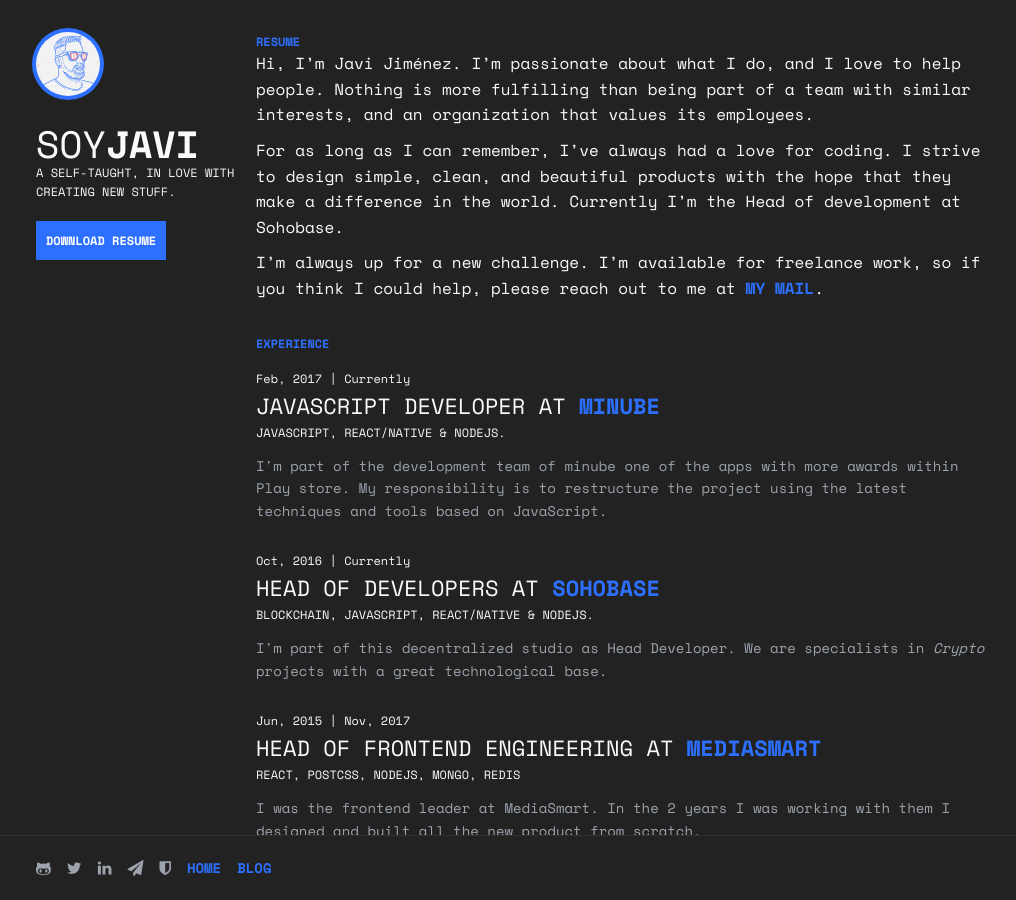
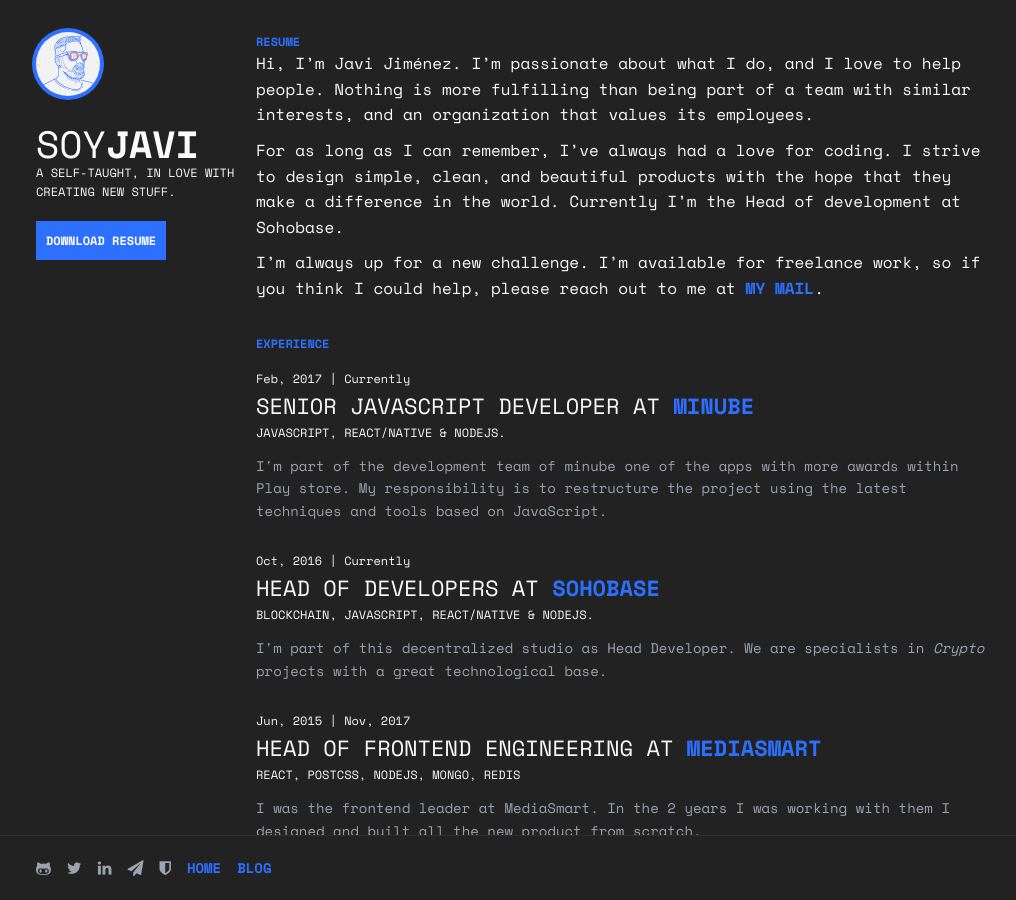
Before and after one commit to soyjavi/site, a Jekyll site: the page built from resume/index.md, in a window 1280 px wide and 900 px high. Shown: the whole window, without its empty margins (124-1140 px from the left). Built offline with Jekyll 4.4.1, drawn with Linux system fonts in a browser that asks for light colours.

Commit message:
Update resume.html

```diff
--- a/_includes/resume.html
+++ b/_includes/resume.html
@@ -2,7 +2,7 @@
 <ul class='items'>
   <li>
     <h4>Feb, 2017 | Currently</h4>
-    <h2>JavaScript developer at <a href='http://minube.com/' target='_blank'>Minube</a></h2>
+    <h2>Senior JavaScript developer at <a href='http://minube.com/' target='_blank'>Minube</a></h2>
     <h3>
       JavaScript, React/Native & NodeJS.
     </h3>
```
